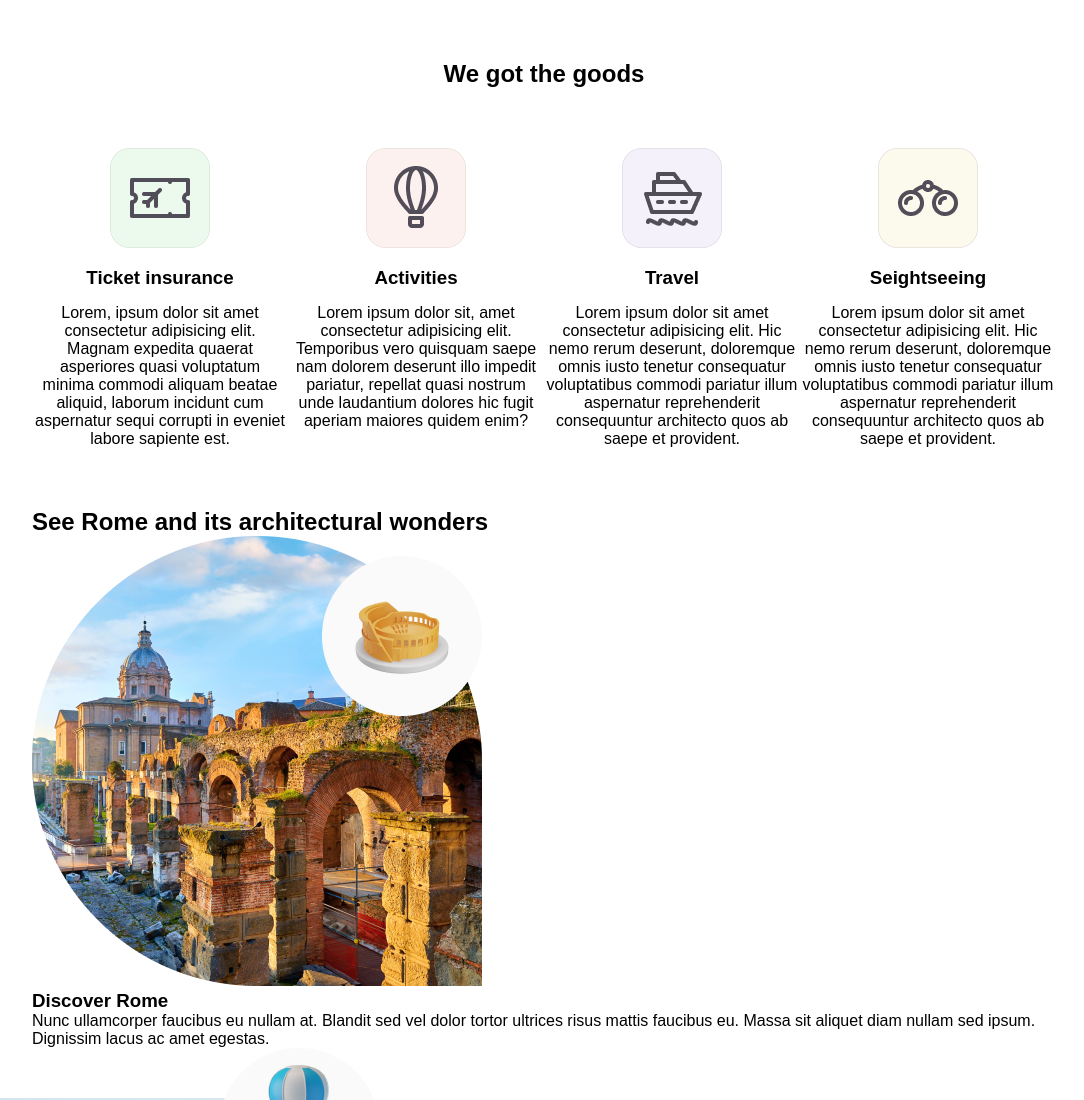
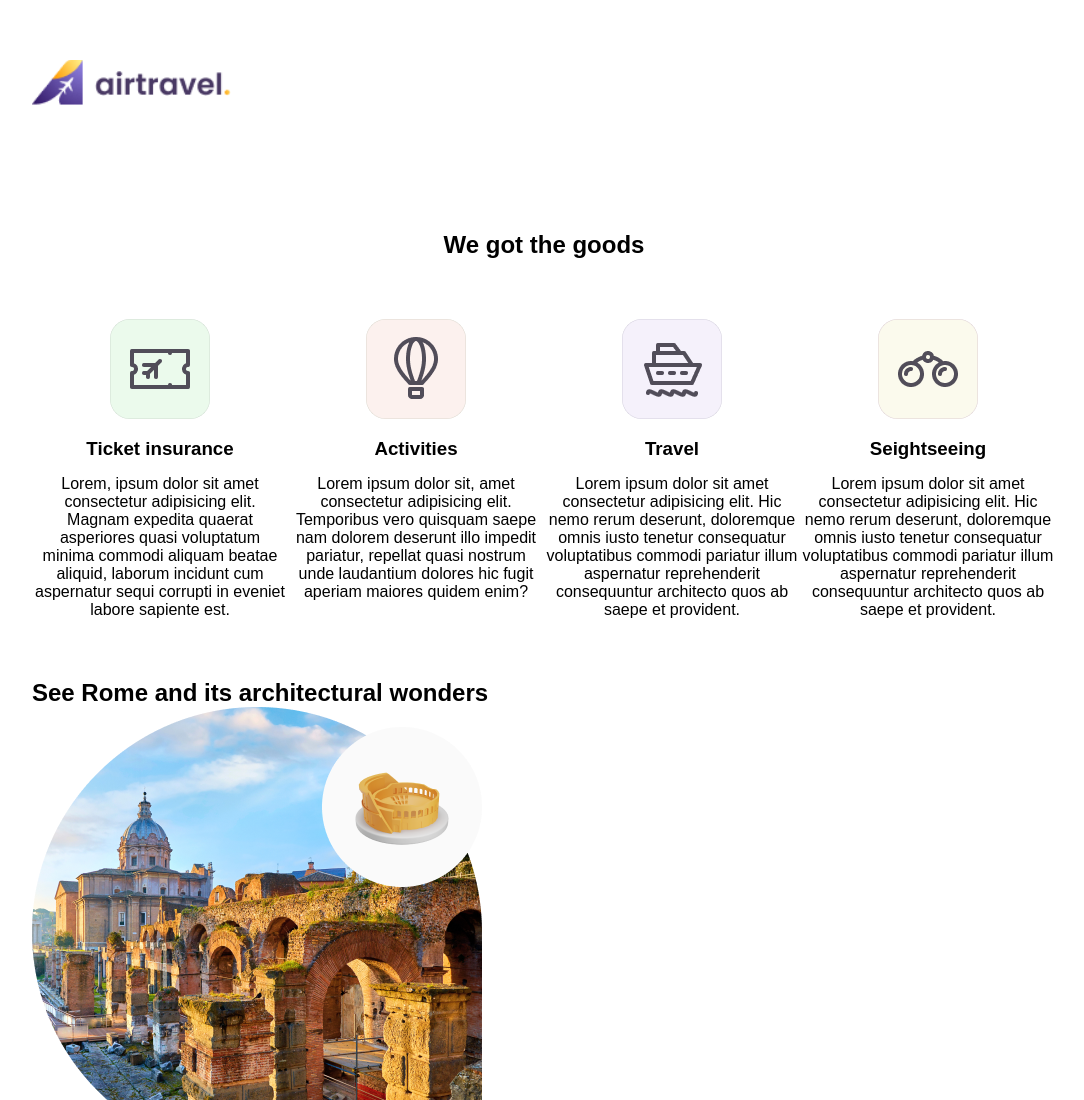
Before and after one commit to dikshya-rai/Travel, a plain HTML site: page index.html in a window 1280 px wide. Shown: the top 1100 px of the page, without its empty margins (96-1180 px from the left). Drawn offline with Linux system fonts and the light colour scheme.

Commit message:
added logo

```diff
--- a/index.html
+++ b/index.html
@@ -7,6 +7,13 @@
     <link rel="stylesheet" href="travel.css">
 </head>
 <body>
+    <header>
+        <div class="container">
+            <a href="#">
+                <img src="airtravel.png" width="200">
+            </a>
+        </div>
+    </header>
     <section id="goods">
         <div class="container">
             <h2>
--- a/travel.css
+++ b/travel.css
@@ -4,7 +4,12 @@
     box-sizing:border-box;
 }
 body{
-    font-family: Arial;
+    font-family: Arial;bottom: 60px;
+  }
+
+  header{
+    padding-top: 60px;
+    padding-bottom: 60px;
   }
 
   .container{
```
